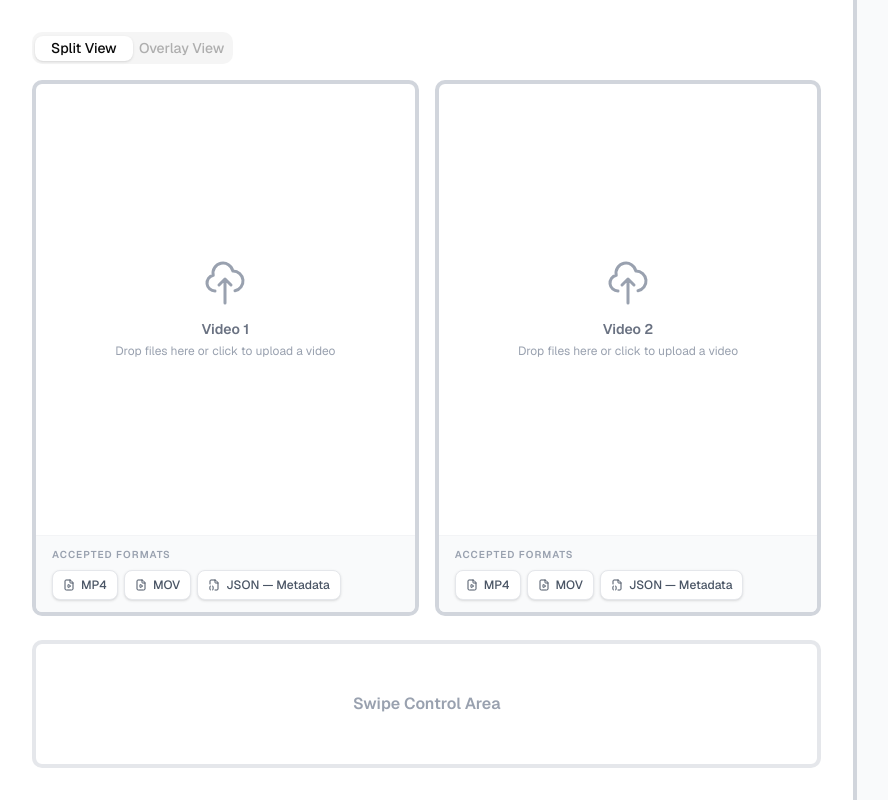
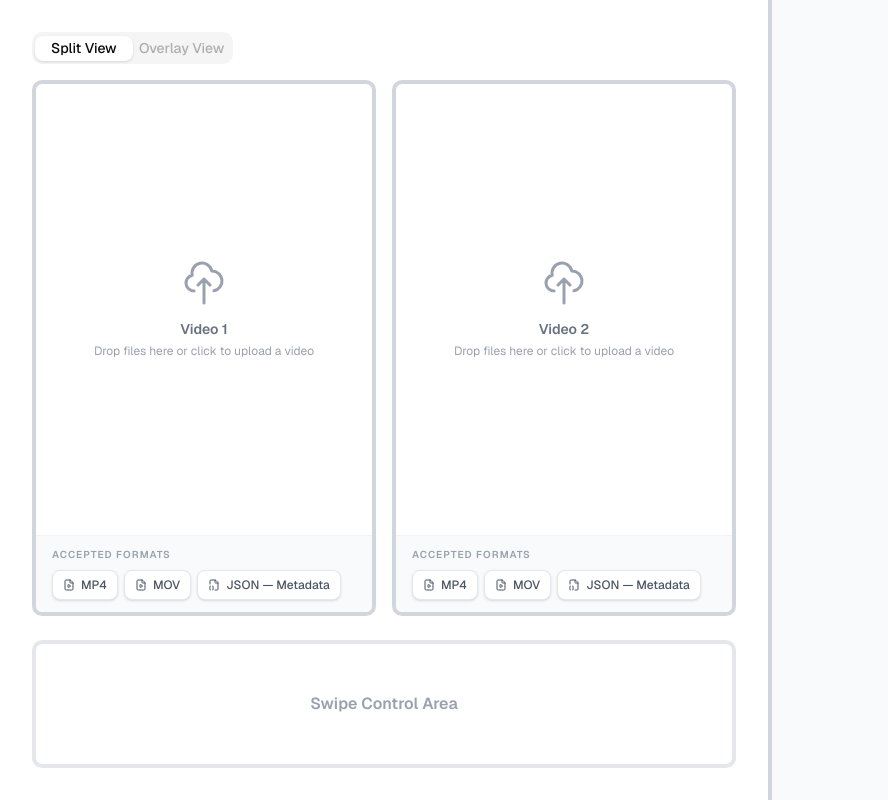
Before and after one commit to cruxbetalabs/replay, a Next.js app: page / in a window 1280 px wide. Shown: the whole page, without its empty margins (0-888 px from the left). Built offline with nearby package versions, Linux system fonts and the light colour scheme.

Commit message:
feat: update layout styles for ReplayComparisonSidebar and ReplayComparisonWorkspace components

```diff
--- a/app/components/replay/ReplayComparisonSidebar.tsx
+++ b/app/components/replay/ReplayComparisonSidebar.tsx
@@ -104,7 +104,7 @@ export function ReplayComparisonSidebar({
     onToggleTrajectoryTrack,
 }: ReplayComparisonSidebarProps) {
     return (
-        <div className="w-1/3 h-full overflow-y-auto bg-gray-50 dark:bg-gray-950 border-l-4 border-gray-300 dark:border-gray-700">
+        <div className="w-128 shrink-0 h-full overflow-y-auto bg-gray-50 dark:bg-gray-950 border-l-4 border-gray-300 dark:border-gray-700">
             <div className="flex flex-col p-8 gap-6">
                 <VideoControlPanel
                     hasVideos={hasVideos}
--- a/app/components/replay/ReplayComparisonWorkspace.tsx
+++ b/app/components/replay/ReplayComparisonWorkspace.tsx
@@ -144,7 +144,7 @@ export function ReplayComparisonWorkspace({
 
     return (
         <div className="flex h-full w-full min-h-0 overflow-hidden bg-zinc-50 font-sans dark:bg-black">
-            <div className="w-2/3 h-full flex flex-col p-8 gap-6 bg-white dark:bg-black">
+            <div className="flex-1 min-w-0 h-full flex flex-col p-8 gap-6 bg-white dark:bg-black">
                 <Tabs
                     value={resolvedViewMode}
                     onValueChange={(value) => handleSetViewMode(value as 'split' | 'overlay')}
```
